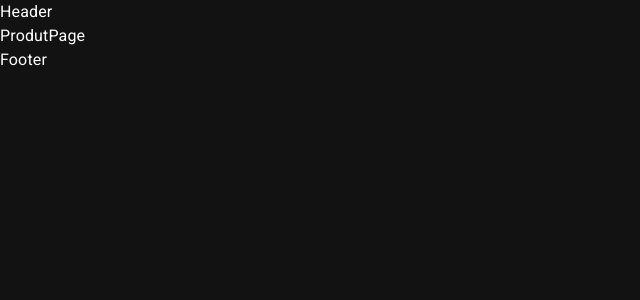
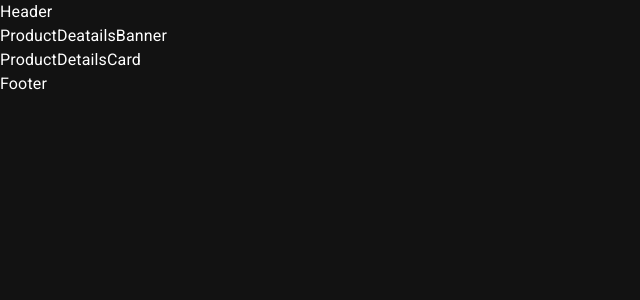
Before and after one commit to arifulbgt4/BestItem, a Next.js app: page /1/product/1 in a window 1280 px wide. Shown: the top 300 px of the page, without its empty margins (0-640 px from the left). Built offline with nearby package versions, Linux system fonts and the light colour scheme.

Commit message:
feat: layout porduct detaile page

```diff
--- a/src/app/[locale]/product/[slug]/page.tsx
+++ b/src/app/[locale]/product/[slug]/page.tsx
@@ -1,7 +1,19 @@
-import React from "react";
+import { Grid } from "@mui/material";
+
+import ProductDeatailsBanner from "src/widgets/ProductDetailsBanner";
+import ProductDetailsCard from "src/widgets/ProductDetailsCard";
 
 const ProdutPage = () => {
-  return <div>ProdutPage</div>;
+  return (
+    <Grid container>
+      <Grid item xs={12}>
+        <ProductDeatailsBanner />
+      </Grid>
+      <Grid item xs={12}>
+        <ProductDetailsCard />
+      </Grid>
+    </Grid>
+  );
 };
 
 export default ProdutPage;
--- /dev/null
+++ b/src/widgets/ProductDetailsBanner/Types.ts
@@ -0,0 +1 @@
+export interface ProductDetailsBannerProps {}
--- /dev/null
+++ b/src/widgets/ProductDetailsBanner/index.tsx
@@ -0,0 +1,8 @@
+import { FC } from "react";
+import { ProductDetailsBannerProps } from "./Types";
+
+const ProductDeatailsBanner: FC<ProductDetailsBannerProps> = () => {
+  return <div>ProductDeatailsBanner</div>;
+};
+
+export default ProductDeatailsBanner;
--- /dev/null
+++ b/src/widgets/ProductDetailsCard/Types.ts
@@ -0,0 +1 @@
+export interface ProductDetailsCardProps {}
--- /dev/null
+++ b/src/widgets/ProductDetailsCard/index.tsx
@@ -0,0 +1,8 @@
+import React, { FC } from "react";
+import { ProductDetailsCardProps } from "./Types";
+
+const ProductDetailsCard: FC<ProductDetailsCardProps> = () => {
+  return <div>ProductDetailsCard</div>;
+};
+
+export default ProductDetailsCard;
```
